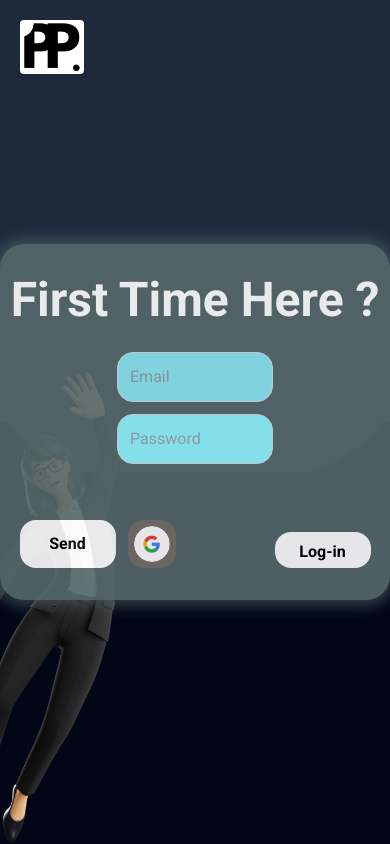
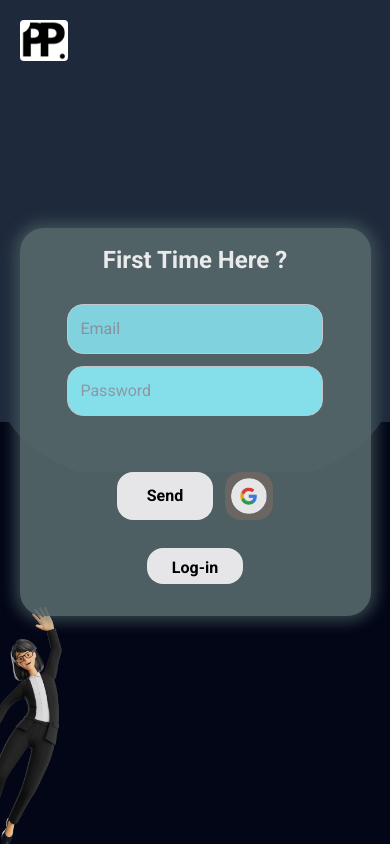
Before and after one commit to apfeet/PostPilot, a React (Vite) app in the folder FrontEnd/PostPilot-frontEND/: page /login-register in a window 390 px wide. Built offline with nearby package versions, Linux system fonts and the light colour scheme.

Commit message:
Start button work Login-page mobile work

```diff
--- a/FrontEnd/PostPilot-frontEND/package.json
+++ b/FrontEnd/PostPilot-frontEND/package.json
@@ -16,7 +16,7 @@
     "gsap": "^3.12.5",
     "react": "^18.3.1",
     "react-dom": "^18.3.1",
-    "react-router-dom": "^6.25.1",
+    "react-router-dom": "^6.26.1",
     "tailwind-scrollbar-hide": "^1.1.7"
   },
   "devDependencies": {
--- a/FrontEnd/PostPilot-frontEND/src/components/hero.jsx
+++ b/FrontEnd/PostPilot-frontEND/src/components/hero.jsx
@@ -1,4 +1,5 @@
 import React, { useEffect, useState } from "react";
+import { useNavigate } from 'react-router-dom';
 import bgimage1 from "../assets/bg-image1.png";
 import bgimage2 from "../assets/bg-image2.png";
 import logo from "../assets/LOGO.webp";
@@ -88,7 +89,7 @@ const HeroSection = () => {
   );
 };
 
-const FeatureSection = () => (
+const FeatureSection = ({ onStartClick }) => (
   <>
     <section className="mt-8 md:mt-10 text-center md:text-left">
       <h2 className="text-3xl md:text-4xl">
@@ -101,7 +102,10 @@ const FeatureSection = () => (
       </h2>
     </section>
     <section className="mt-10 flex justify-center">
-      <button className="rounded-lg bg-white px-6 py-2 md:px-8 md:py-3 text-lg font-medium text-black shadow-lg transition duration-300 hover:bg-black hover:text-white">
+      <button
+        className="rounded-lg bg-white px-6 py-2 md:px-8 md:py-3 text-lg font-medium text-black shadow-lg transition duration-300 hover:bg-black hover:text-white"
+        onClick={onStartClick}
+      >
         Start
       </button>
     </section>
@@ -185,14 +189,19 @@ const Footer = () => (
 // Main component
 const Hero = () => {
   const isMobile = useIsMobile();
+  const navigate = useNavigate();
   useAnimations();
+
+  const handleStartClick = () => {
+    navigate('/login-register');
+  };
 
   return (
     <div className="relative z-0 min-h-screen bg-gradient-to-br from-gray-800 to-blue-900">
       <Header />
       <main className="px-4 md:px-8">
         <HeroSection />
-        <FeatureSection />
+        <FeatureSection onStartClick={handleStartClick} />
         <section className="mt-16 md:mt-24 flex flex-col md:flex-row items-center justify-between relative">
           <div className="text-center md:text-left mb-10 md:mb-0">
             <p className="text-3xl md:text-4xl font-bold text-white">Create</p>
--- a/FrontEnd/PostPilot-frontEND/src/components/login-page.jsx
+++ b/FrontEnd/PostPilot-frontEND/src/components/login-page.jsx
@@ -35,7 +35,7 @@ const LoginPage = () => {
 
   return (
     <div className="bg-slate-950">
-      <div className="relative flex h-screen items-center justify-center overflow-hidden">
+      <div className="relative flex min-h-screen items-center justify-center overflow-hidden">
         {/* First Background */}
         <div className="absolute top-0 left-0 h-1/2 w-full bg-slate-800"></div>
 
@@ -60,7 +60,7 @@ const LoginPage = () => {
           <img
             src={YoungLady}
             alt="Study woman"
-            className={`absolute bottom-[-10px] left-[0px] z-[100] w-[400px] transition-all duration-300 ease-in-out ${
+            className={`absolute bottom-[-10px] left-[0px] z-[100] w-[200px] sm:w-[300px] md:w-[400px] transition-all duration-300 ease-in-out ${
               isHovered ? "translate-x-[-450px]" : "translate-x-[0px]"
             }`}
           />
@@ -71,36 +71,36 @@ const LoginPage = () => {
             isHovered ? "opacity-0" : "opacity-100"
           }`}
         >
-          <img src={LOGO} alt="PostPilot" className="w-16 rounded" />
+          <img src={LOGO} alt="PostPilot" className="w-12 sm:w-16 rounded" />
         </div>
 
-        <div className="z-[100] flex w-[700px] flex-col items-center justify-center overflow-hidden rounded-3xl bg-costom-lightgrey pb-4 pt-8 opacity-90 shadow-[0_0_15px_5px_rgba(86,105,107,0.7)] lg:opacity-100">
-          <div className="text-5xl font-bold text-white">
+        <div className="z-[100] flex w-full max-w-[90%] sm:max-w-[500px] md:max-w-[700px] flex-col items-center justify-center overflow-hidden rounded-3xl bg-costom-lightgrey p-4 sm:p-8 opacity-90 shadow-[0_0_15px_5px_rgba(86,105,107,0.7)] lg:opacity-100">
+          <div className="text-2xl sm:text-3xl md:text-5xl font-bold text-white">
             {isLogin ? "First Time Here ?" : "Login"}
           </div>
 
-          <div className="mb-3 mt-7 flex w-4/5 items-center justify-center">
+          <div className="mb-3 mt-7 flex w-full max-w-[80%] items-center justify-center">
             <label htmlFor="username" className="block text-gray-500"></label>
             <input
               id="username"
               type="text"
-              className="w-6/12 rounded-2xl border bg-costom-cyan p-3 text-gray-600 opacity-90"
+              className="w-full sm:w-6/12 rounded-2xl border bg-costom-cyan p-3 text-gray-600 opacity-90"
               placeholder="Email"
             />
           </div>
 
-          <div className="mb-6 flex w-4/5 items-center justify-center">
+          <div className="mb-6 flex w-full max-w-[80%] items-center justify-center">
             <label htmlFor="password" className="block"></label>
             <input
               id="password"
               type="password"
-              className="w-6/12 rounded-2xl border border-gray-300 bg-costom-cyan p-3 text-gray-700"
+              className="w-full sm:w-6/12 rounded-2xl border border-gray-300 bg-costom-cyan p-3 text-gray-700"
               placeholder="Password"
             />
           </div>
 
-          <div className="mt-8 flex w-[90%] justify-between">
-            <div className="flex">
+          <div className="mt-8 flex w-full max-w-[90%] justify-between flex-col sm:flex-row items-center">
+            <div className="flex mb-4 sm:mb-0">
               <a
                 href="#"
                 className="relative bottom-0 flex h-12 w-24 items-center justify-center rounded-2xl bg-white font-semibold text-black transition duration-300 hover:bg-black hover:text-white"
```
Also changed, not shown: 1 other file (tests, documents, lock files or other folders).
